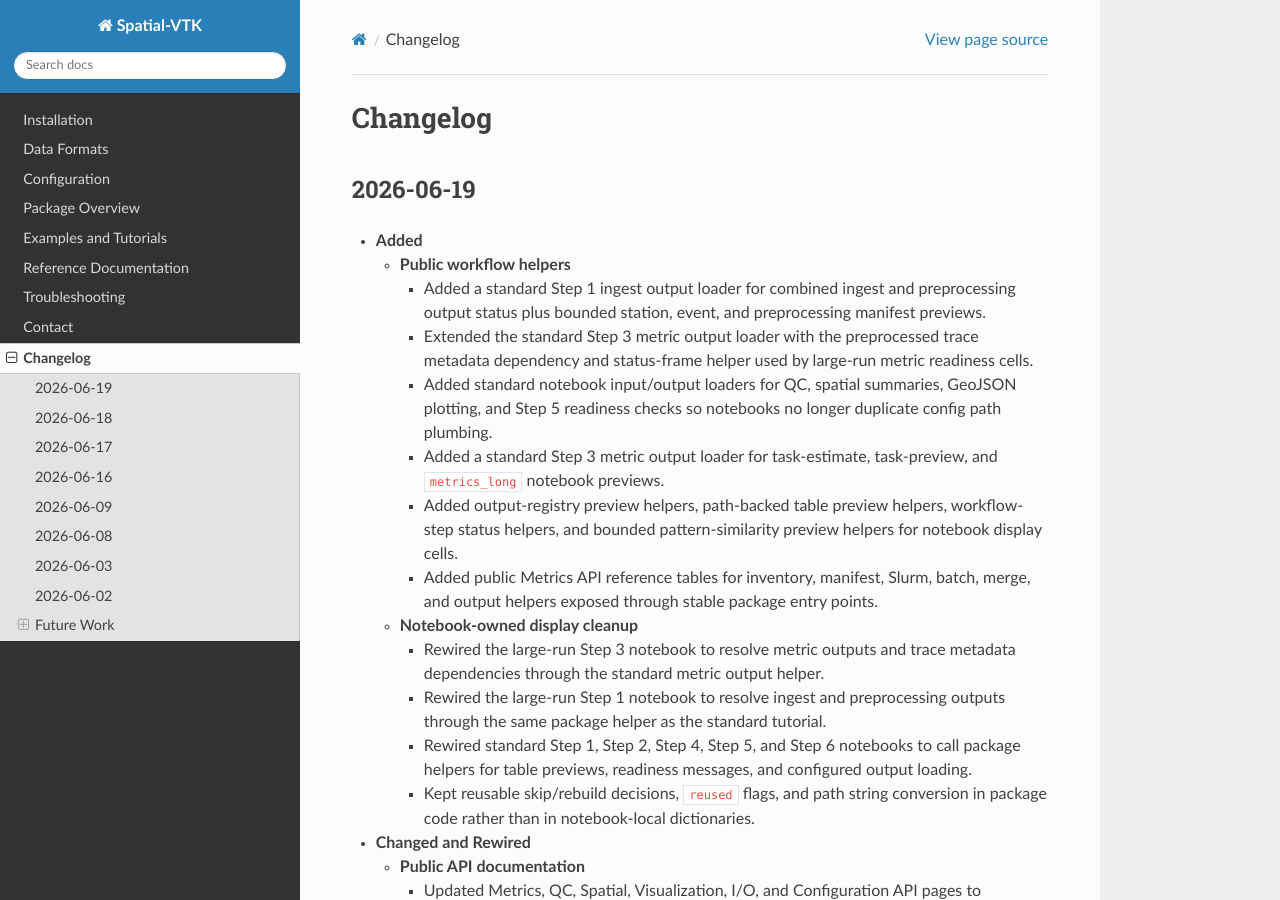
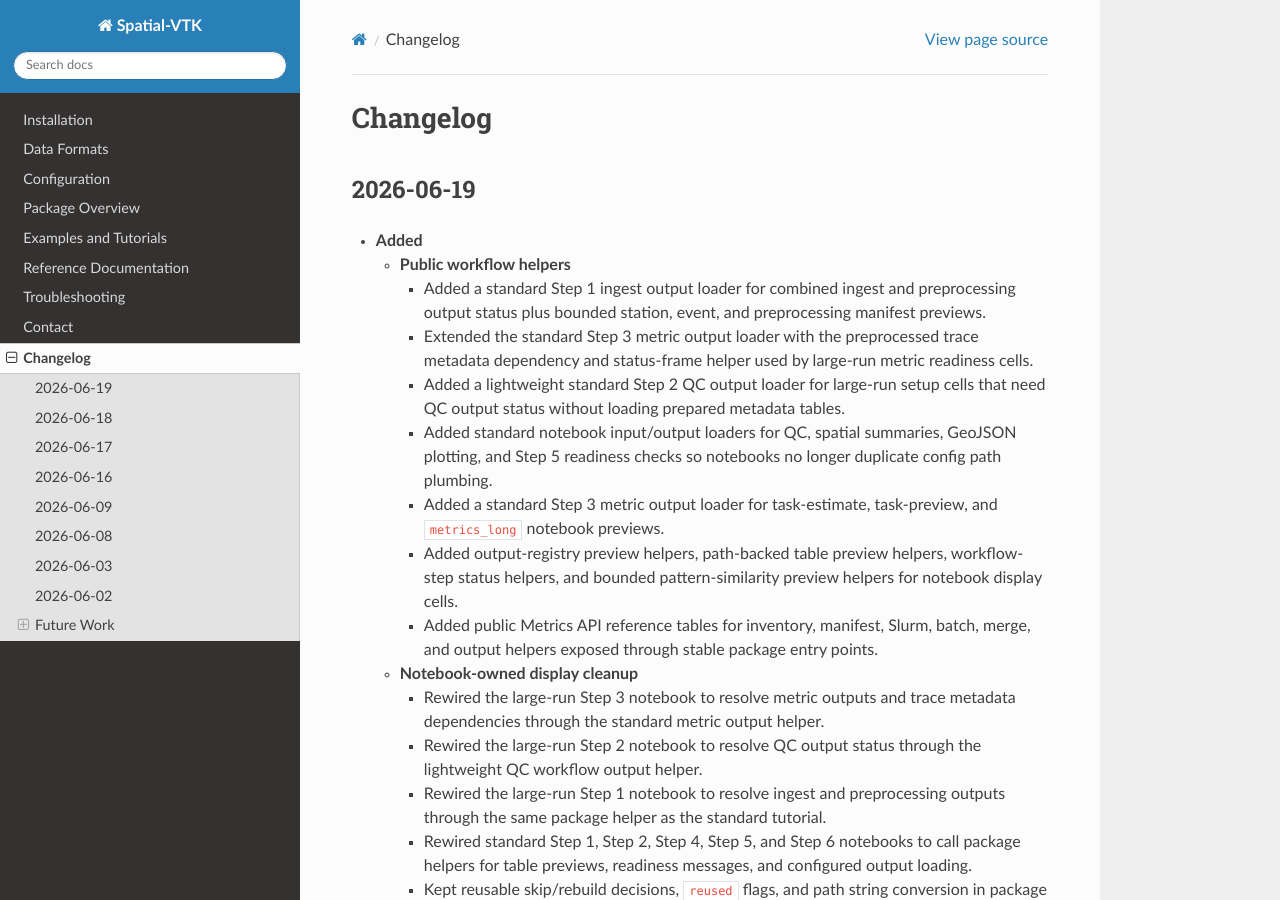
Before and after one commit to bcbirkel/spatial-vtk, a Sphinx documentation site: the page built from docs/changelog.rst, in a window 1280 px wide and 900 px high. Built offline with Sphinx 7.4.7 and the Read the Docs theme 3.1.0, drawn with Linux system fonts in a browser that asks for light colours.

Commit message:
Use QC output helper in large-run step 2

```diff
--- a/docs/changelog.rst
+++ b/docs/changelog.rst
@@ -14,6 +14,8 @@ Changelog
     - Extended the standard Step 3 metric output loader with the preprocessed
       trace metadata dependency and status-frame helper used by large-run
       metric readiness cells.
+    - Added a lightweight standard Step 2 QC output loader for large-run setup
+      cells that need QC output status without loading prepared metadata tables.
     - Added standard notebook input/output loaders for QC, spatial summaries,
       GeoJSON plotting, and Step 5 readiness checks so notebooks no longer
       duplicate config path plumbing.
@@ -30,6 +32,8 @@ Changelog
 
     - Rewired the large-run Step 3 notebook to resolve metric outputs and trace
       metadata dependencies through the standard metric output helper.
+    - Rewired the large-run Step 2 notebook to resolve QC output status through
+      the lightweight QC workflow output helper.
     - Rewired the large-run Step 1 notebook to resolve ingest and preprocessing
       outputs through the same package helper as the standard tutorial.
     - Rewired standard Step 1, Step 2, Step 4, Step 5, and Step 6 notebooks to
--- a/docs/package_overview.rst
+++ b/docs/package_overview.rst
@@ -95,6 +95,8 @@ Start with public helpers from ``spatial_vtk.qc``:
 
 - ``load_standard_qc_inputs`` for standard Step 2 prepared metadata and QC
   output-group loading
+- ``load_standard_qc_workflow_outputs`` for large-run Step 2 QC output status
+  without eager prepared-table reads
 - ``run_qc_inventory_from_config`` for full waveform and metric QC inventories
 - ``write_qc_inventory_overlap_from_config`` for comparison-ready overlap rows
 - ``run_qc_summary_workflow_from_config`` for compact retention, availability,
--- a/docs/reference/api/qc.rst
+++ b/docs/reference/api/qc.rst
@@ -22,6 +22,7 @@ helpers without requiring notebooks to import lower-level builder modules.
        build_metric_pair_retention_table_from_qc_inventory,
        build_qc_drop_cause_table_from_qc_inventory,
        load_standard_qc_inputs,
+       load_standard_qc_workflow_outputs,
        run_qc_inventory_from_config,
        run_qc_summary_workflow_from_config,
        write_qc_inventory_overlap_from_config,
@@ -50,6 +51,9 @@ Public helpers exposed by ``spatial_vtk.qc``:
    * - ``load_standard_qc_inputs``
      - Load standard Step 2 prepared metadata tables and the configured QC
        output group without notebook-local Step 1 output-group table mapping.
+   * - ``load_standard_qc_workflow_outputs``
+     - Load the configured Step 2 QC output group and status frame without
+       reading large Step 1 tables in large-run setup cells.
    * - ``build_metric_pair_retention_table_from_qc_inventory``
      - Stream the QC inventory into metric/passband/component retention counts.
    * - ``build_event_station_pair_retention_table_from_qc_inventory``
--- a/docs/reference/python_workflows.rst
+++ b/docs/reference/python_workflows.rst
@@ -278,6 +278,10 @@ fallbacks, and bounded previews stay in package code.
      - ``spatial_vtk.qc.load_standard_qc_inputs``
      - Prepared stations, events, event-station records, the Step 1 output
        group, and the Step 2 QC output group.
+   * - Step 2 large-run QC setup
+     - ``spatial_vtk.qc.load_standard_qc_workflow_outputs``
+     - The Step 2 QC output group and status frame without eager reads of the
+       prepared station/event/event-station tables.
    * - Step 3 metric calculation
      - ``spatial_vtk.metrics.load_standard_metric_workflow_outputs``
      - The Step 3 output group, preprocessed trace metadata dependency, status
```
Also changed, not shown: docs/examples/large_run/step_02_large_run_quality_control.ipynb, 5 other files.
